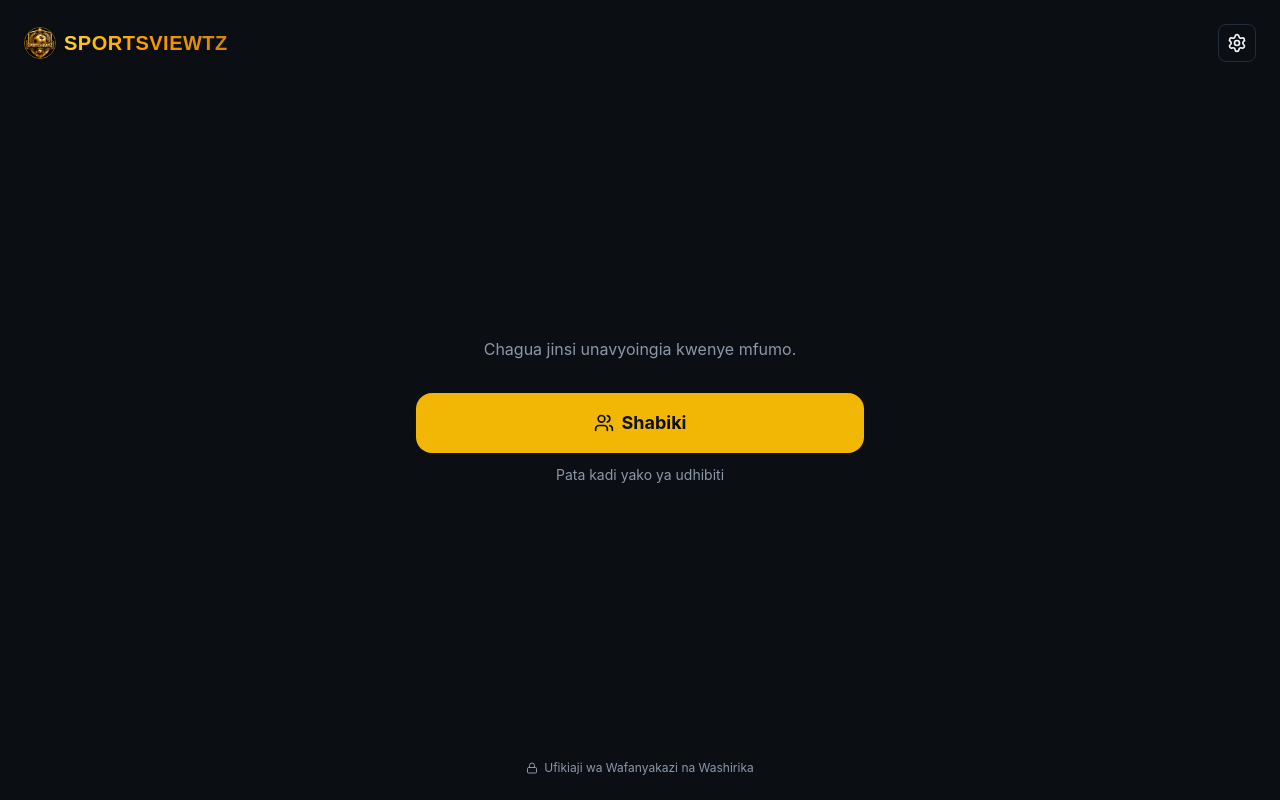
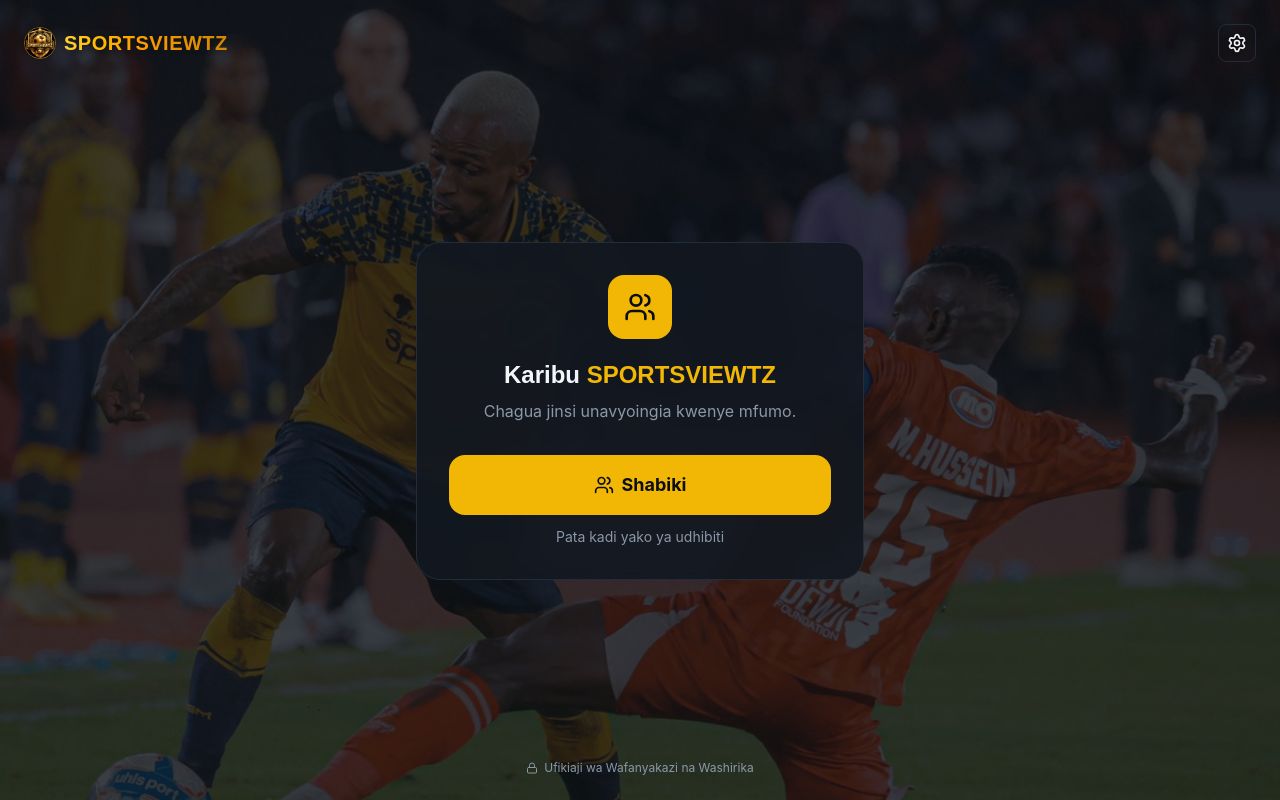
Before and after one commit to sportview-bit/sportsview-app, a React (Vite) app: page / in a window 1280 px wide. Built offline with nearby package versions, Linux system fonts and the light colour scheme.

Commit message:
maintance 10.3

```diff
--- a/src/App.tsx
+++ b/src/App.tsx
@@ -16,18 +16,11 @@
 type View = 'landing' | 'staff' | 'admin' | 'manager' | 'sponsor' | 'user';
 type ManagerScreen = 'login' | 'register';
 
-// Mock-only superadmin credentials. There's only ever one Super Admin account,
-// so unlike Manager/Sponsor it isn't stored in a list — swap this for real
-// auth before this touches real money.
 const ADMIN_USERNAME = 'admin';
 const ADMIN_PASSWORD = 'admin123';
 
 const STAFF_HASH = '#staff';
 
-// Staff tools (Manager/Sponsor/Admin) only ever surface on the internal Render
-// URL. The public sportsviewtz.com domain is fan-only — no staff link, and
-// #staff does nothing there either. localhost is always treated as staff so
-// development isn't blocked.
 const isStaffDomain = () => {
   const host = window.location.hostname;
   return host.includes('onrender.com') || host === 'localhost' || host === '127.0.0.1';
@@ -38,7 +31,6 @@
   const [view, setView] = useState<View>(() => (isStaffDomain() && window.location.hash === STAFF_HASH ? 'staff' : 'landing'));
   const [managerScreen, setManagerScreen] = useState<ManagerScreen>('login');
 
-  // All platform data lives here for now. In production this belongs in a database.
   const [matches, setMatches] = useState<Match[]>([]);
   const [rooms, setRooms] = useState<Room[]>([]);
   const [managers, setManagers] = useState<Manager[]>([]);
@@ -202,8 +194,6 @@
     return <UserDashboard matches={matches} user={user} setUser={setUser} onBack={goHome} />;
   }
 
-  // Staff/partner access — only reachable on the internal domain (or
-  // localhost). On sportsviewtz.com this view is never set, hash included.
   if (view === 'staff' && isStaffDomain()) {
     return (
       <div className="min-h-screen bg-[var(--bg)] text-[var(--text)] flex flex-col p-6">
@@ -244,18 +234,29 @@
     );
   }
 
-  // Landing — fan-only entry point. The "Staff & Partner Access" link only
-  // renders on the internal domain; on sportsviewtz.com it never appears.
+  // Landing — full-bleed stadium photo behind a centered welcome card.
   return (
-    <div className="min-h-screen bg-[var(--bg)] text-[var(--text)] flex flex-col p-6">
-      <div className="flex items-center justify-between mb-16">
+    <div className="min-h-screen relative flex flex-col p-6 overflow-hidden">
+      {/* Background photo */}
+      <div className="absolute inset-0 bg-cover bg-center" style={{ backgroundImage: "url('/background.jpg')" }} />
+      {/* Dark scrim so text and the card stay readable over any photo */}
+      <div className="absolute inset-0 bg-[var(--bg)]/80" />
+
+      <div className="relative z-10 flex items-center justify-between mb-16">
         <Brand size="sm" />
         <SettingsMenu />
       </div>
 
-      <div className="flex-1 flex items-center justify-center">
-        <div className="max-w-md w-full text-center">
+      <div className="relative z-10 flex-1 flex items-center justify-center">
+        <div className="max-w-md w-full text-center bg-[var(--surface)]/90 backdrop-blur border border-[var(--border)] rounded-3xl p-8">
+          <div className="w-16 h-16 mx-auto mb-5 rounded-2xl bg-[#F2B705] flex items-center justify-center">
+            <Users className="w-8 h-8 text-[#0B0F14]" />
+          </div>
+          <h1 className="text-2xl font-bold mb-2" style={{ fontFamily: 'var(--font-display)' }}>
+            {t('welcome')} <span className="text-[#F2B705]">SPORTSVIEWTZ</span>
+          </h1>
           <p className="text-[var(--text-muted)] mb-8">{t('chooseAccess')}</p>
+
           <button
             onClick={() => setView('user')}
             className="w-full bg-[#F2B705] hover:brightness-110 text-[#0B0F14] font-bold py-4 rounded-2xl transition flex items-center justify-center gap-2 text-lg"
@@ -269,7 +270,7 @@
       {isStaffDomain() && (
         <button
           onClick={() => setView('staff')}
-          className="mt-16 mx-auto text-xs text-[var(--text-muted)] hover:text-[var(--text)] transition flex items-center gap-1.5"
+          className="relative z-10 mt-16 mx-auto text-xs text-[var(--text-muted)] hover:text-[var(--text)] transition flex items-center gap-1.5"
         >
           <Lock className="w-3 h-3" /> {t('staffLink')}
         </button>
--- a/src/i18n/translations.ts
+++ b/src/i18n/translations.ts
@@ -2,6 +2,7 @@
 
 export const translations: Record<Language, Record<string, string>> = {
   sw: {
+    welcome: 'Karibu',
     tagline: 'Kila mechi. Kila chumba. Skoreboard moja.',
     chooseAccess: 'Chagua jinsi unavyoingia kwenye mfumo.',
     fan: 'Shabiki',
@@ -52,6 +53,7 @@
     alreadySignIn: 'Una akaunti tayari? Ingia',
   },
   en: {
+    welcome: 'Welcome to',
     tagline: 'Every match. Every room. One scoreboard.',
     chooseAccess: "Choose how you're entering the platform.",
     fan: 'Fan',
```
Also changed, not shown: public/background.jpg (added), public/logo.jpg.
